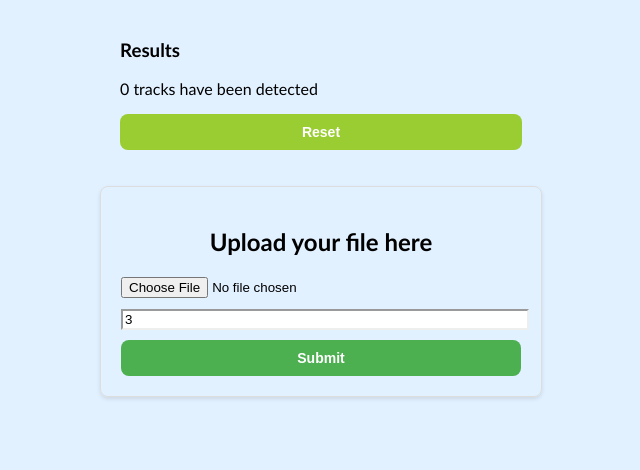
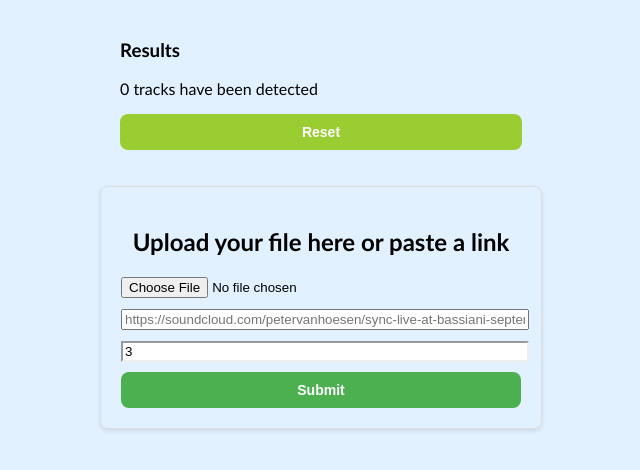
Before and after one commit to antoineqian/autoshazam, a React (Create React App) app in the folder client/: page / in a window 1280 px wide. Shown: the top 470 px of the page, without its empty margins (319-959 px from the left). Built offline with nearby package versions, Linux system fonts and the light colour scheme; the HTML template or start-up script is replaced by a standard one.

Commit message:
gitignore

```diff
--- a/client/src/FileUploadForm.js
+++ b/client/src/FileUploadForm.js
@@ -7,18 +7,24 @@ const FileUploadForm = ({setTracks}) => {
   const [intervalValue, setIntervalValue] = useState(3);
   const [isValid, setIsValid] = useState(true);
   const [loading, setLoading] = useState(false);
+  const [url, setUrl] = useState('');
 
   const handleFileChange = (event) => {
     const file = event.target.files[0];
     setSelectedFile(file);
   };
 
-  const handleInputChange = (event) => {
+  const handleIntervalChange = (event) => {
     const value = event.target.value;
 
     setIntervalValue(value);
     // Check if the entered value is a valid interval
     setIsValid(/^\d+$/.test(value));
+  };
+
+  const handleUrlChange = (event) => {
+    const value = event.target.value;
+    setUrl(value);
   };
 
   const [inputReset, setInputReset] = useState('')
@@ -30,20 +36,20 @@ const FileUploadForm = ({setTracks}) => {
 
   const handleUpload = async () => {
     // Handle file upload logic here
-    if (!selectedFile){
+    if (!selectedFile ){
       console.log("No file selected")
     }
     if(!isValid){
       console.log("Invalid input")
     }
     setLoading(true);
-
+    if (selectedFile) {
       console.log('Uploading file:', selectedFile);
       const formData = new FormData();
       formData.append('file', selectedFile);
       formData.append('interval', parseInt(intervalValue));
       const response = await axios.post(
-        `http://localhost:8000/process`,
+          `http://localhost:8000/processFile`,
           formData,
           { headers: {'Content-Type': 'multipart/form-data'}}
       )
@@ -52,7 +58,17 @@ const FileUploadForm = ({setTracks}) => {
         console.log('Detection done')
         console.log(response)
       }
-    setTracks(response.data)
+      setTracks(response.data)}
+    else {
+      const formData = new FormData();
+      formData.append('url', url);
+      formData.append('interval', parseInt(intervalValue));
+      const response = await axios.post(
+        `http://localhost:8000/processUrl`,
+        formData,
+        { headers: {'Content-Type': 'multipart/form-data'}}
+      )
+    }
     setLoading(false);
     setSelectedFile(null);
     resetInput()
@@ -61,21 +77,26 @@ const FileUploadForm = ({setTracks}) => {
 
   return (
     <div className="file-upload-form">
-      <h2>Upload your file here</h2>
+      <h2>Upload your file here or paste a link</h2>
       <form onSubmit={handleUpload}>
       <input
         key={inputReset}
         type="file"
         accept=".mp3, .wav, audio/*"  // Adjust file types as needed
         onChange={handleFileChange}
-        // multiple="false"
-        required={true}
+      />
+      <input
+        type='url'
+        value={url}
+        onChange={handleUrlChange}
+        placeholder='https://soundcloud.com/petervanhoesen/sync-live-at-bassiani-september-2022'
+        required={false}
       />
       <input
         type="text"
         id="intervalInput"
         value={intervalValue}
-        onChange={handleInputChange}
+        onChange={handleIntervalChange}
         placeholder="Enter an interval"
         style={{ borderColor: isValid ? 'inherit' : 'red' }}
       />
--- a/client/src/ListTracks.js
+++ b/client/src/ListTracks.js
@@ -33,7 +33,6 @@ const ListTracks = ({ tracks, deleteTrack, reset}) => {
 
   // Specify the keys that should be considered for uniqueness
   const uniqueKeys = ['title', 'subtitle'];
-  console.log(tracks)
   const uniqueTracks = removeDuplicates(tracks, uniqueKeys);
   const sortedTracks = [...uniqueTracks].sort((a, b) => a.position - b.position);
   const trackList = sortedTracks ? sortedTracks.map((track)=>(
```
Also changed, not shown: 1 other file (tests, documents, lock files or other folders). Lines whose indentation alone changed are shown as unchanged.
